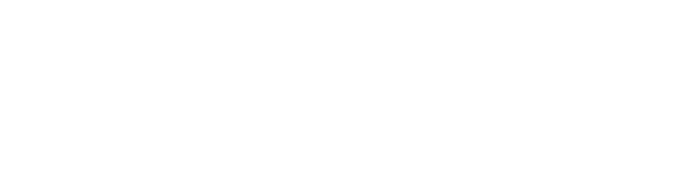
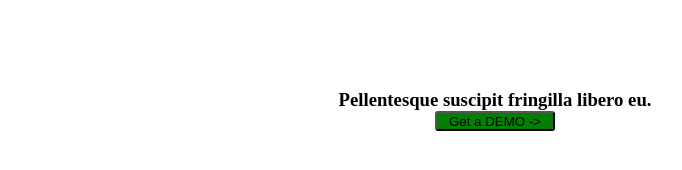
Before and after one commit to dioo1505/nexcent, a plain HTML site: page index.html in a window 1280 px wide. Shown: the full height of the page, 145-827 px from the left. Drawn offline with Linux system fonts and the light colour scheme.

```diff
--- a/css/style.css
+++ b/css/style.css
@@ -19,3 +19,23 @@ header{
   align-items: center;
   justify-content: space-between;
 }
+/* zaynabxon412 */
+.books_1{
+  text-align: center;
+  align-items: center;
+  justify-content: center;
+}
+.books {
+text-align: center;
+}
+
+.books_2 {
+  width: 120px;
+  height: 20px;
+  text-align: center;
+  align-items: center;
+  justify-content: center;
+  background: green;
+  border-radius:3px ;
+}
+/* end */
--- a/index.html
+++ b/index.html
@@ -54,7 +54,10 @@
       <!-- bilolxon's page end -->
 
       <!-- maftuna's page start -->
-
+     <div class="books_1">
+       <h3 class="books">Pellentesque suscipit fringilla libero eu.</h3>
+      <button class="books_2">Get a DEMO -></button>
+     </div>
       <!-- maftuna's page end -->
 
       <!-- valixon's page start -->
```
